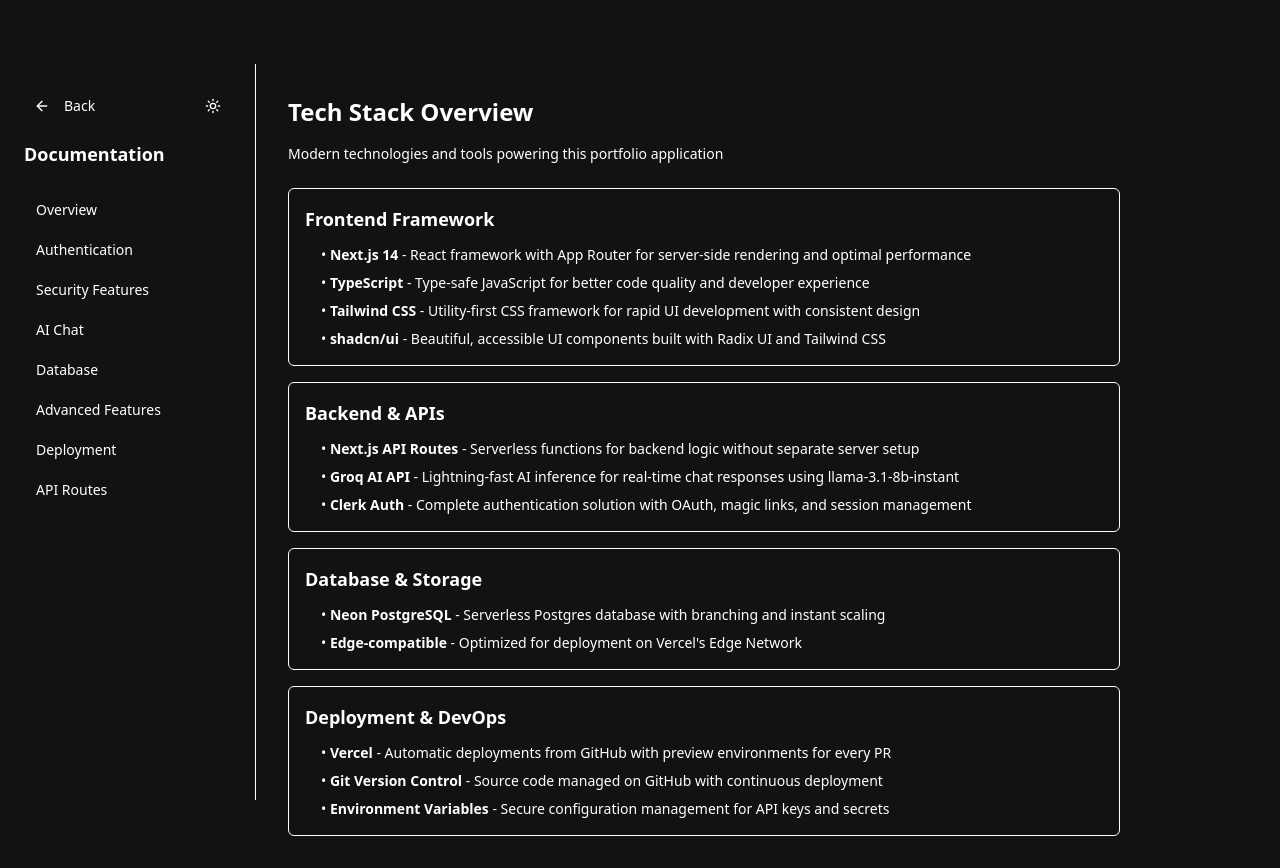
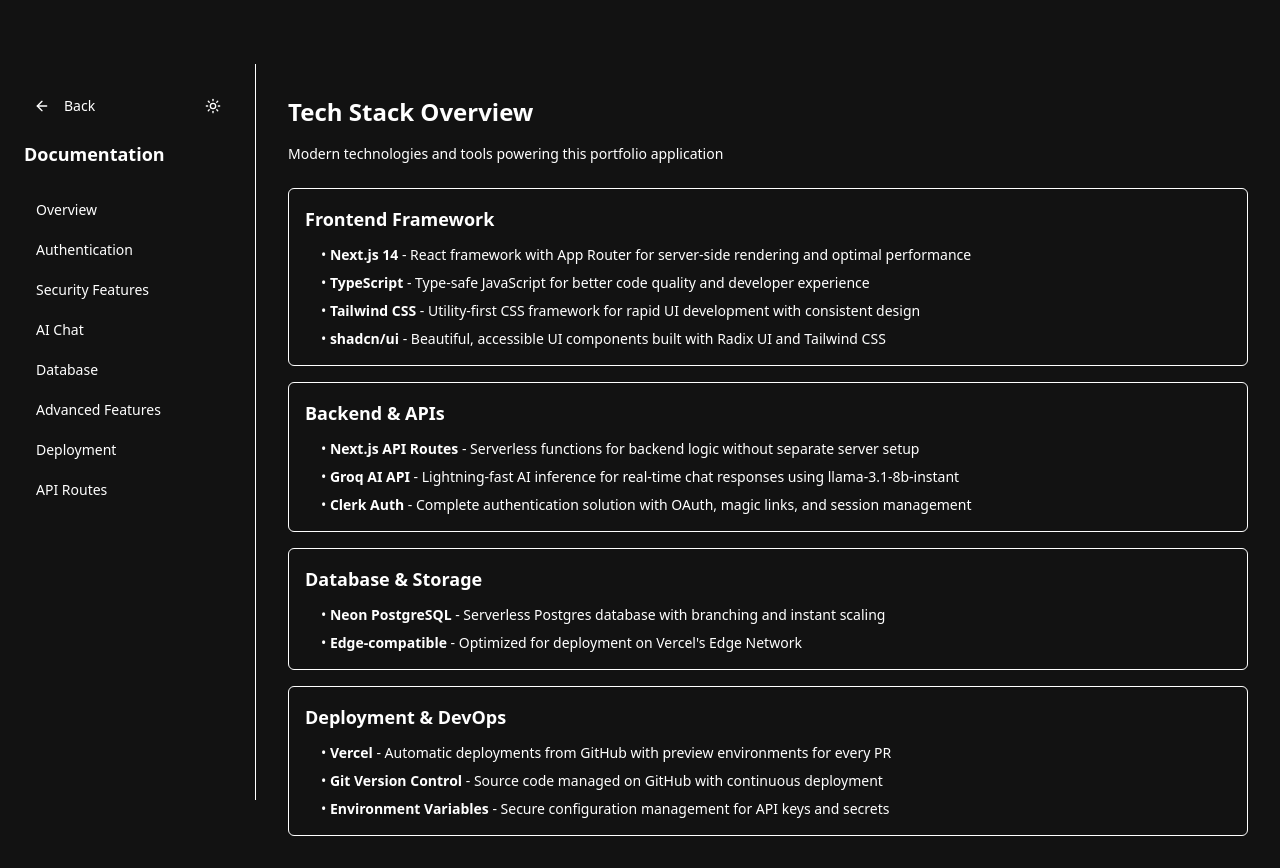
Before and after one commit to rodwinvicquerra/week9-finalizing, a Next.js app: page /documentation in a window 1280 px wide. Built offline with nearby package versions, Linux system fonts and the light colour scheme; no server answers.

Commit message:
Stretch documentation content area from max-w-4xl to max-w-6xl for better balance

```diff
--- a/app/documentation/page.tsx
+++ b/app/documentation/page.tsx
@@ -55,7 +55,7 @@ export default function DocumentationPage() {
       </aside>
 
       {/* Main Content */}
-      <main className="flex-1 p-8 max-w-4xl">
+      <main className="flex-1 p-8 max-w-6xl">
         <div className="space-y-8">
           {/* Overview */}
           {activeSection === 'overview' && (
```
